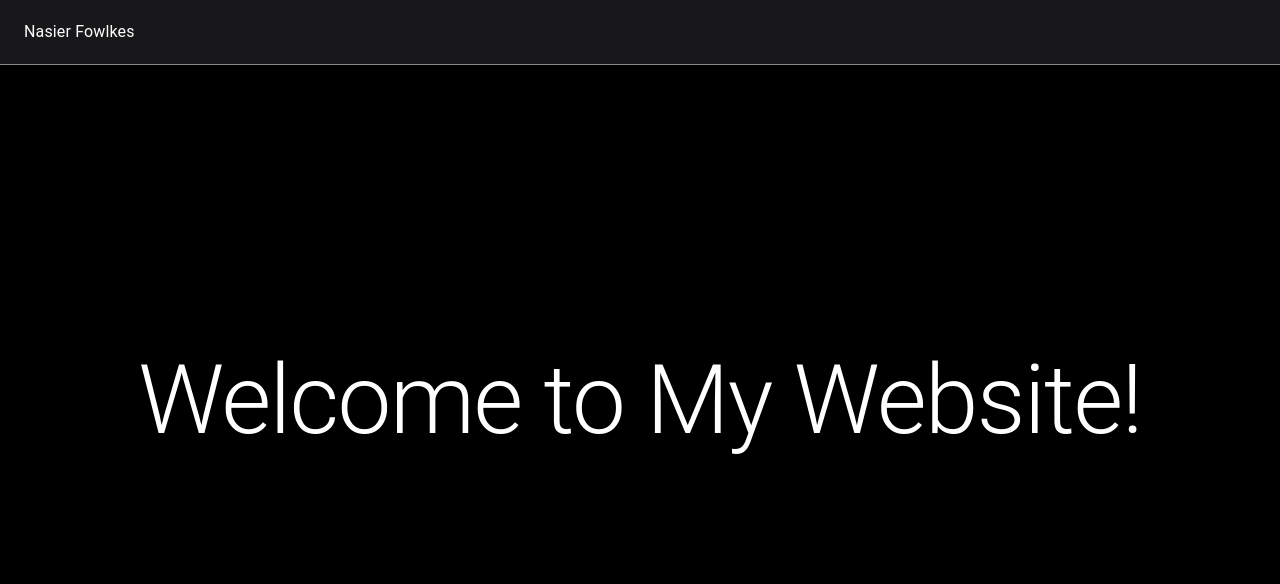
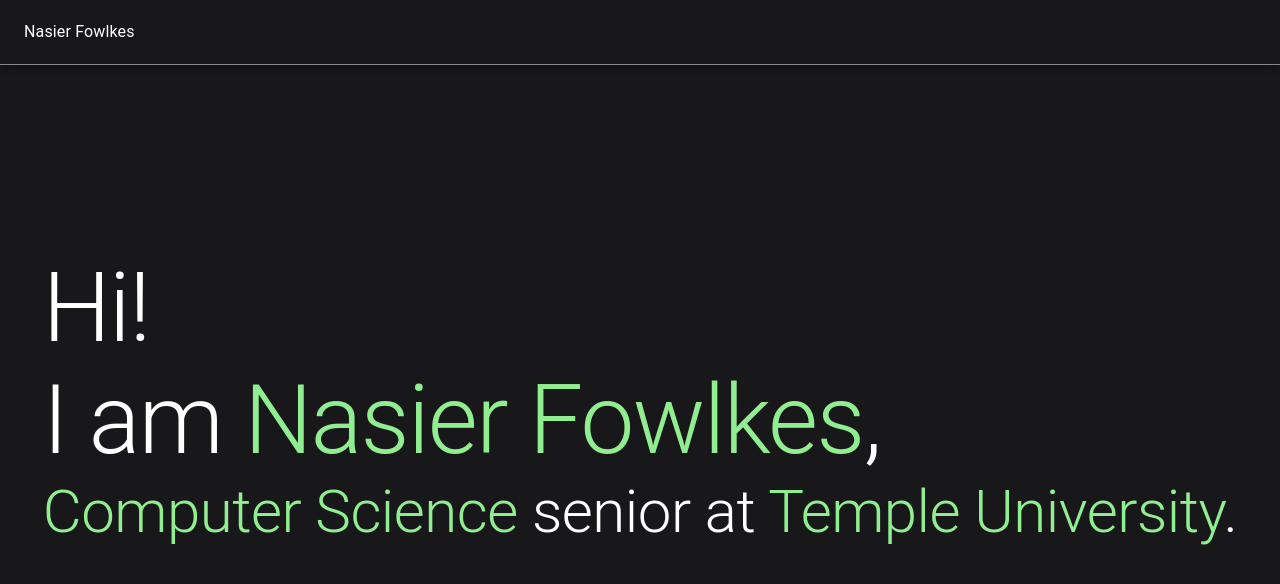
Before and after one commit to NasierF/portfolio-website, a Next.js app: page / in a window 1280 px wide. Shown: the top 584 px of the page. Built offline with nearby package versions, Linux system fonts and the light colour scheme.

Commit message:
intoduction page progress

```diff
--- a/package.json
+++ b/package.json
@@ -11,6 +11,7 @@
   "dependencies": {
     "@emotion/react": "^11.13.5",
     "@emotion/styled": "^11.13.5",
+    "@fontsource/poppins": "^5.1.0",
     "@mui/material": "^6.1.8",
     "next": "14.2.5",
     "react": "^18",
--- a/src/app/Theme.jsx
+++ b/src/app/Theme.jsx
@@ -5,7 +5,7 @@
 const theme = createTheme({
   palette: {
     primary: {
-      main: '#11c423',
+      main: '#90EE90',
 
     },
     secondary: {
--- /dev/null
+++ b/src/app/components/Introduction.jsx
@@ -0,0 +1,39 @@
+import { Toolbar, AppBar, Typography, useTheme, Box} from "@mui/material";
+
+
+const Introduction = () => {
+    const theme = useTheme();
+
+    return(
+        <Box>
+            <Typography className="font-poppins" color="white" variant="h1">
+                Hi!
+            </Typography>
+            <Typography className="font-poppins" color="white" variant="h1">
+                I am {" "}
+                <span className="font-bold"
+                style={{color: theme.palette.primary.main}}>
+                 Nasier Fowlkes
+                </span>
+                ,
+            </Typography>
+            <Typography color="white" variant="h2">
+            <span className="font-poppins font-bold"
+                style={{color: theme.palette.primary.main}}>
+                Computer Science {" "}
+                </span>senior at {" "}
+                <span className="font-bold"
+                style={{color: theme.palette.primary.main}}>
+                Temple University
+                </span>
+                .
+            </Typography>
+        </Box>
+
+);
+
+
+
+};
+
+export default Introduction
--- a/src/app/globals.css
+++ b/src/app/globals.css
@@ -1,6 +1,8 @@
 @tailwind base;
 @tailwind components;
 @tailwind utilities;
+@import url('https://fonts.googleapis.com/css2?family=Poppins:wght@400;700&display=swap');
+
 
 :root {
   --background: #ffffff;
--- a/src/app/page.tsx
+++ b/src/app/page.tsx
@@ -1,6 +1,9 @@
 "use client";
+import '@fontsource/poppins/400.css'; // Regular weight
+import '@fontsource/poppins/700.css'; // Bold weight
 import { Box, Typography, ThemeProvider, useTheme } from "@mui/material";
 import NavBar from "@compnents/NavBar";
+import Introduction from "@compnents/Introduction"
 import theme from "@theme";
 
 export default function Home() {
@@ -12,25 +15,25 @@
       {/* Main Scrollable Sections */}
       <Box
         sx={{
-          height: "100vh", // Full viewport height
-          overflowY: "scroll", // Enable scrolling
-          scrollSnapType: "y mandatory", // Enable snapping
-          scrollBehavior: "smooth", // Smooth scrolling
+          height: "100vh",
+          overflowY: "scroll",
+          scrollSnapType: "y mandatory",
+          scrollBehavior: "smooth",
         }}
       >
         {/* Section 1 */}
         <Box
           sx={{
-            height: "100vh", // Full viewport height
+            height: "100vh",
             display: "flex",
             justifyContent: "center",
             alignItems: "center",
-            scrollSnapAlign: "start", // Snap to top
-            backgroundColor: "black", // Background for variety
+            scrollSnapAlign: "start",
+            backgroundColor: theme.palette.secondary.dark,
             color: "white",
           }}
         >
-          <Typography variant="h1">Welcome to My Website!</Typography>
+          <Introduction/>
         </Box>
 
         {/* Section 2 */}
--- a/tailwind.config.js
+++ b/tailwind.config.js
@@ -2,7 +2,10 @@
 module.exports = {
   content: ["./app/**/*.{js,ts,jsx,tsx}"], // or wherever your files are located
   theme: {
-    extend: {},
+    extend: {
+      fontFamily: {
+        poppins: ['Poppins', 'sans-serif'],
+      },
+    },
   },
-  plugins: [],
 };
```
Also changed, not shown: 1 other file (tests, documents, lock files or other folders).
